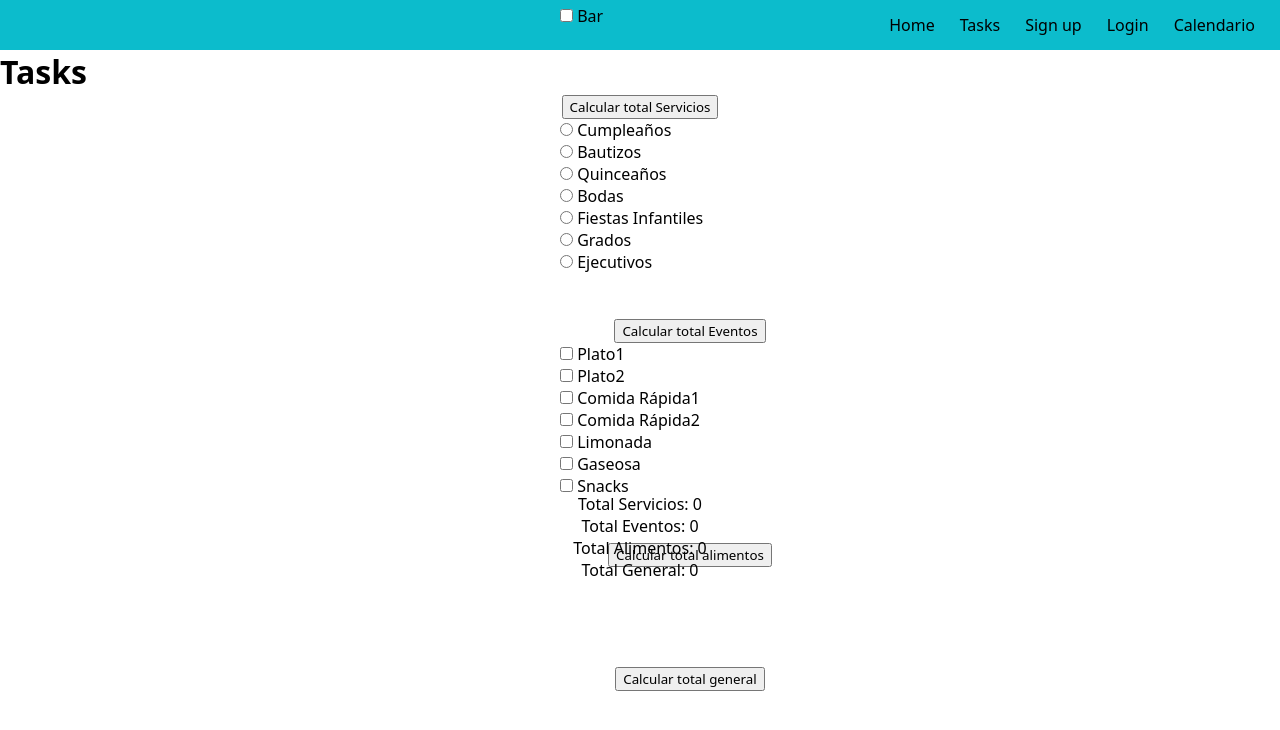
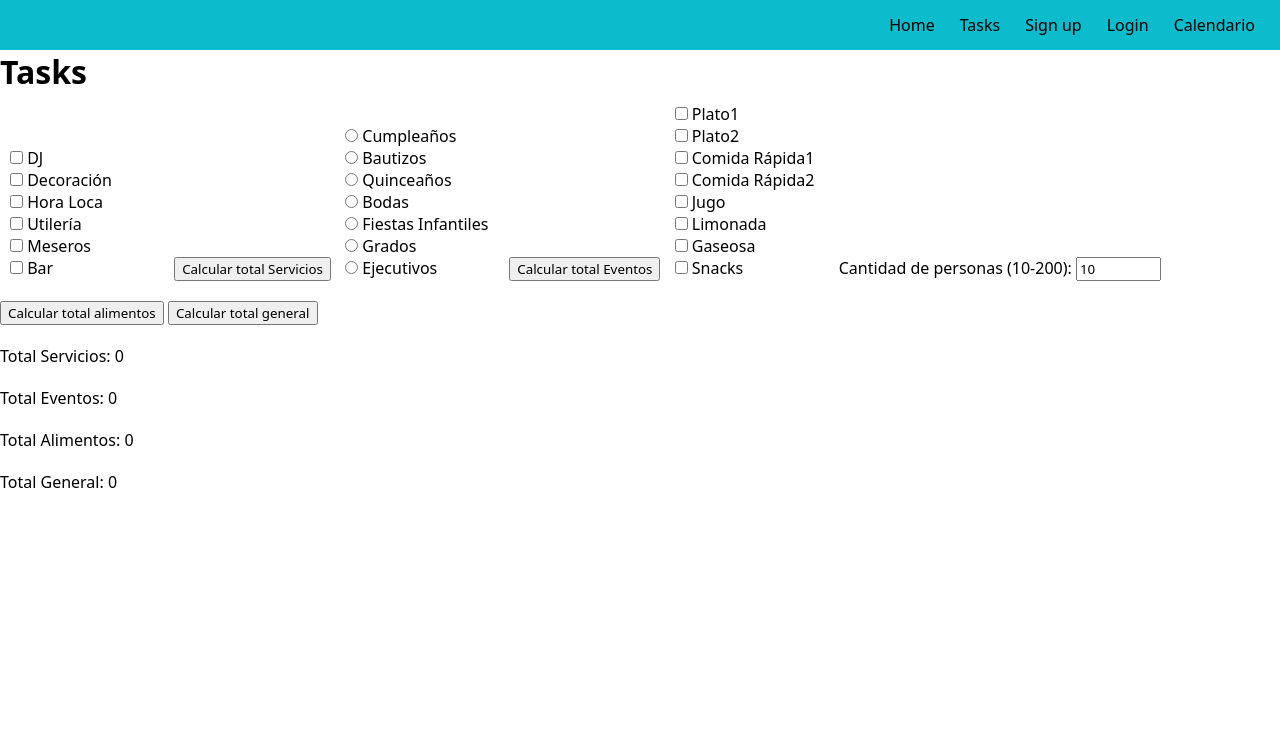
Before and after one commit to ALEJABM0817/projectDesarrollo2, a Django app: page /selector/ in a window 1280 px wide. Shown: the top 730 px of the page. Run offline with Django 4.2, Linux system fonts and the light colour scheme; data comes from the database, SQL or seed files in the repository; both versions use the stored data as it was after the commit.

Commit message:
Actualizados selectores y cantidad de personas

```diff
--- a/create_foods.py
+++ b/create_foods.py
@@ -16,8 +16,7 @@
     create_foods("Plato2", 100.0)
     create_foods("Comida Rápida1", 50.0)
     create_foods("Comida Rápida2", 50.0)
-    create_foods("Jugo1", 20.0)
-    create_foods("Jugo2", 20.0)
+    create_foods("Jugo", 20.0)
     create_foods("Limonada", 10.0)
     create_foods("Gaseosa", 50.0)
     create_foods("Licor", 300.0)
--- a/tasks/static/css/styles.css
+++ b/tasks/static/css/styles.css
@@ -115,70 +115,47 @@
     display: none;
 }
 
-.formulario {
-    flex: 1;
-    display: flex;
-    flex-direction: column;
-    justify-content: center;
-    align-items: center;
-    height: 50vh;
-}
 
 
 
-.checkbox-servicios, .radio-eventos, .checkbox-alimentos {
-    float: left;
+/* Contenedor principal
+.formulario {
+    display: flex;
+    flex-direction: column;
+    align-items: center;
+    justify-content: center;
+    text-align: center;
+  }
+  */
+
+  /* Selectores */
+  .checkbox-servicios,
+  .radio-eventos,
+  .checkbox-alimentos {
+    display: inline-block;
     width: 150px;
     height: 100px;
-    margin-right: 10px;
-
+    margin: 10px;
   }
 
+  /* Total de servicios */
   .valor-servicio {
-    margin-top: 100px;
-    display: block;
+    margin-top: 20px;
   }
 
-.mi-total-servicios {
-    margin-left: auto;
-    margin-right: auto;
-    text-align: center;
+  .mi-total-servicios,
+  .mi-total-eventos,
+  .mi-total-alimentos,
+  .mi-total-general {
+    margin-top: 20px;
   }
 
-.valor-eventos {
-    margin-top: 100px;
-    display: block;
-    margin-left: 100px;
+  /* Botón calcular */
+  .calcular-total {
+    margin-top: 20px;
   }
 
-.valor-alimentos {
-    margin-top: 100px;
-    display: block;
-    margin-left: 100px;
-}
-
-.mi-total-eventos {
-    margin-left: auto;
-    margin-right: auto;
-    text-align: center;
-}
-.mi-total-alimentos {
-    margin-left: auto;
-    margin-right: auto;
-    text-align: center;
-}
-
-.mi-total-general {
-    margin-left: auto;
-    margin-right: auto;
-    text-align: center;
-}
-.calcular-total {
-    margin-top: 100px;
-    display: block;
-    margin-left: 100px;
-}
-
+  /* Cuadro descriptivo */
   .cuadroDescriptivo {
     background-color: #f5f5f5;
     border: 1px solid #ccc;
@@ -191,3 +168,9 @@
     color: #333;
     margin-bottom: 5px;
   }
+
+  .label {
+    display: block;
+    font: 1rem 'Fira Sans', sans-serif;
+    margin: 0.4rem 0;
+  }
--- a/tasks/templates/tasks.html
+++ b/tasks/templates/tasks.html
@@ -90,11 +90,7 @@
             <label for="alimentos{{ alimentos.id }}">{{ alimentos.nombre }}</label><br>
             {% endfor %}
             {% for alimentos in alimentos_j1 %}
-            <input type="checkbox" id="alimentos{{ alimentos.id }}" name="alimentos" value="{{ alimentos.id }}"onchange="mostrarCuadroDescriptivo('{{ alimentos.id }}', 'Jugo1: Maracuyá')">
-            <label for="alimentos{{ alimentos.id }}">{{ alimentos.nombre }}</label><br>
-            {% endfor %}
-            {% for alimentos in alimentos_j2 %}
-            <input type="checkbox" id="alimentos{{ alimentos.id }}" name="alimentos" value="{{ alimentos.id }}"onchange="mostrarCuadroDescriptivo('{{ alimentos.id }}', 'jugo2: Lulo ')">
+            <input type="checkbox" id="alimentos{{ alimentos.id }}" name="alimentos" value="{{ alimentos.id }}"onchange="mostrarCuadroDescriptivo('{{ alimentos.id }}', 'Jugo: Maracuyá, Lulo, Mora')">
             <label for="alimentos{{ alimentos.id }}">{{ alimentos.nombre }}</label><br>
             {% endfor %}
             {% for alimentos in alimentos_l %}
@@ -114,6 +110,10 @@
             <label for="alimentos{{ alimentos.id }}">{{ alimentos.nombre }}</label><br>
             {% endfor %}
         </div>
+        <label for="Personas">Cantidad de personas (10-200):</label>
+        <input type="number" id="Personas" name="Personas"
+              min="10" max="200" value = "10">
+
         <input type="submit" class="valor-alimentos" value="Calcular total alimentos">
         <input type="submit" class="calcular-total" value="Calcular total general">
 
--- a/tasks/views.py
+++ b/tasks/views.py
@@ -86,8 +86,7 @@
     alimentos_e2 = Alimentos.objects.filter(nombre='Plato2')
     alimentos_c1 = Alimentos.objects.filter(nombre='Comida Rápida1')
     alimentos_c2 = Alimentos.objects.filter(nombre='Comida Rápida2')
-    alimentos_j1 = Alimentos.objects.filter(nombre='Jugo1')
-    alimentos_j2 = Alimentos.objects.filter(nombre='Jugo2')
+    alimentos_j1 = Alimentos.objects.filter(nombre='Jugo')
     alimentos_l = Alimentos.objects.filter(nombre='Limonada')
     alimentos_g = Alimentos.objects.filter(nombre='Gaseosa')
     alimentos_l2 = Alimentos.objects.filter(nombre='Licores')
@@ -108,7 +107,8 @@
         for alimentos_id in alimentos_seleccionados:
             alimentos = Alimentos.objects.get(pk=alimentos_id)
             total_alimentos += alimentos.precio
-
+    cantidad_personas = int(request.POST.get('Personas', 10))
+    total_alimentos *= cantidad_personas
     total_general = str(total_servicios + total_eventos + total_alimentos)
 
     context = {
@@ -132,7 +132,6 @@
         'alimentos_c1': alimentos_c1,
         'alimentos_c2': alimentos_c2,
         'alimentos_j1': alimentos_j1,
-        'alimentos_j2': alimentos_j2,
         'alimentos_l': alimentos_l,
         'alimentos_g': alimentos_g,
         'alimentos_l2': alimentos_l2,
```
Also changed, not shown: db.sqlite3. Lines whose indentation alone changed are shown as unchanged.
